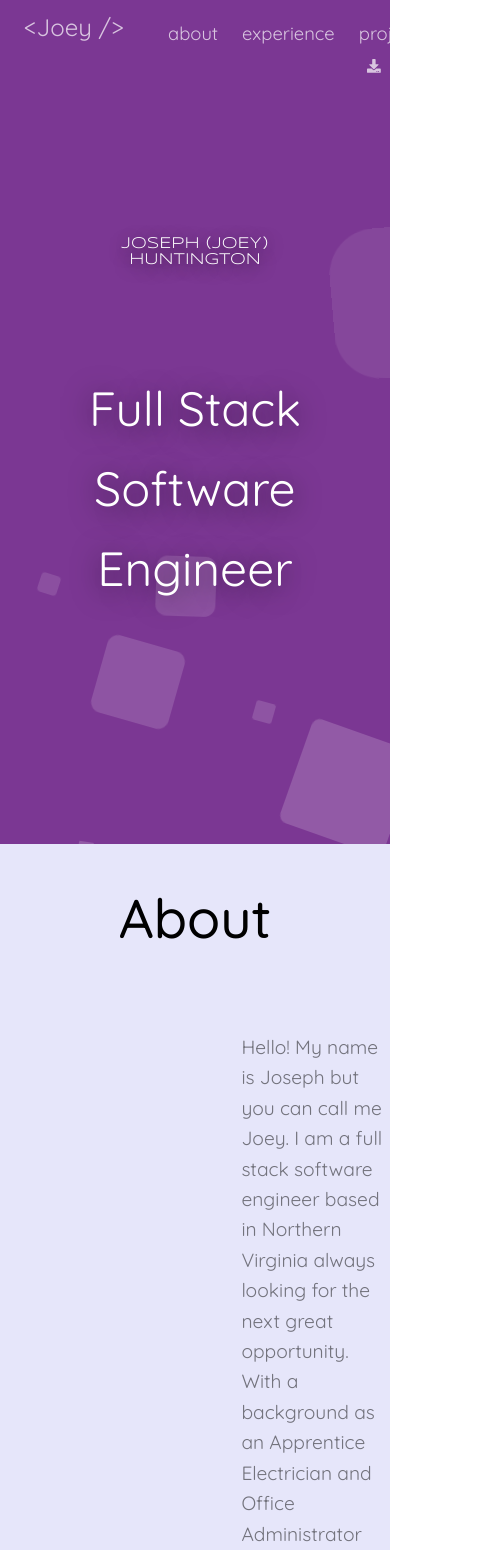
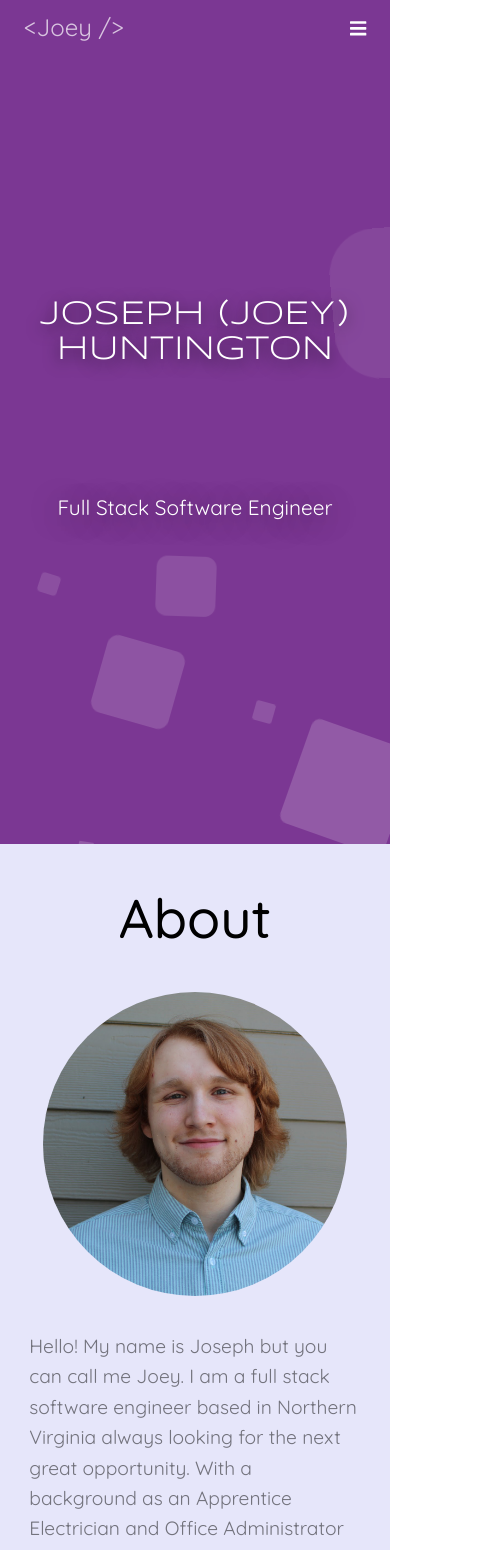
Before and after one commit to jwhunt19/portfolio, a Next.js app: page / in a window 390 px wide. Shown: the top 1550 px of the page, 495 px wide, since content can reach past the window. Built offline with nearby package versions, Linux system fonts and the light colour scheme; a web font is replaced by a local one.

Commit message:
complete initial mobile media queries at 425

```diff
--- a/pages/index.js
+++ b/pages/index.js
@@ -1,12 +1,12 @@
 import Image from 'next/image';
 import Head from 'next/head';
 import React, { useState, useEffect } from 'react';
-import { Modal, Button, Icon } from '@material-ui/core';
+import { Modal, Button, Icon, Menu, MenuItem, MenuButton} from '@material-ui/core';
 import { makeStyles } from '@material-ui/core/styles';
 
 import { FontAwesomeIcon } from '@fortawesome/react-fontawesome'
 import { faGithub, faLinkedin, faTwitter } from '@fortawesome/free-brands-svg-icons'
-import { faEnvelope, faDownload } from '@fortawesome/free-solid-svg-icons'
+import { faEnvelope, faDownload, faBars } from '@fortawesome/free-solid-svg-icons'
 
 export default function Home() {
   const [gohulaOpen, setGohulaOpen] = useState(false);
@@ -74,11 +74,15 @@ export default function Home() {
     return () => window.removeEventListener("scroll", onScroll);
   }, [scrollDistance]);
 
+  const [menu, setMenu] = useState(false);
+  const [anchorEl, setAnchorEl] = useState();
 
+  const handleMenu = (e) => {
+    setMenu(true)
+    setAnchorEl(e.currentTarget);
+  };
 
-
-
-
+  const handleMenuClose = () => setMenu(false);
 
   return (
     <>
@@ -104,6 +108,28 @@ export default function Home() {
           </a>
         </div>
       </nav>
+
+
+      <Button id ="menu-button" className="mobile-menu-button" aria-controls="simple-menu" aria-haspopup="true" onClick={handleMenu}>
+        <FontAwesomeIcon className="fa-lg" icon={faBars} />
+      </Button>
+      <Menu
+        className="mobile-menu"
+        anchorEl={anchorEl}
+        getContentAnchorEl={null}
+        keepMounted
+        open={menu}
+        onClose={handleMenuClose}
+      >
+        <MenuItem onClick={handleMenuClose}><a href="#about">about</a></MenuItem>
+        <MenuItem onClick={handleMenuClose}><a href="#experience">experience</a></MenuItem>
+        <MenuItem onClick={handleMenuClose}><a href="#projects">projects</a></MenuItem>
+        <MenuItem onClick={handleMenuClose}><a href="#contact">contact</a></MenuItem>
+        <MenuItem onClick={handleMenuClose}><a href="Joseph Huntington Resume NP.pdf">resume <FontAwesomeIcon className="fa-xs" icon={faDownload} /></a></MenuItem>
+        <MenuItem onClick={handleMenuClose}>Close</MenuItem>
+      </Menu>
+
+
     </header>
 
     {/* Hero */}
--- a/styles/globals.css
+++ b/styles/globals.css
@@ -63,7 +63,7 @@ b {
 header {
   display: flex;
   position: fixed;
-  color: rgba(255, 255, 255, 0.705);
+  color: rgba(255, 255, 255, 0.705) !important;
   width: 100vw;
   height: 4rem;
   transition: 0.3s;
@@ -77,6 +77,10 @@ header {
   top: 0.75rem;
   left: 1.5rem;
   position: absolute;
+}
+
+.mobile-menu-button {
+  visibility: hidden;
 }
 
 nav {
@@ -102,7 +106,7 @@ nav a:hover {
 }
 
 .nav-scrolled {
-  color: rgb(68, 68, 68);
+  color: rgb(68, 68, 68) !important;
   background-color: rgba(206, 204, 204, 0.486);
 }
 
@@ -548,12 +552,73 @@ h2 {
     font-size: 1.5rem;
   }
 
-  nav a{
-    font-size: 0.rem;
+  nav {
+    visibility: hidden;
+  }
+
+  .mobile-menu-button {
+    position: absolute !important;
+    visibility: visible;
+    top: 0.8rem;
+    right: 0;
+    color: #ffffff !important;
   }
 
   h1 {
-    font-size: 1rem;
+    font-size: 2.7rem;
+  }
+
+  h2 {
+    font-size: 1.9rem;
+  }
+
+  .about h3 {
+    padding-bottom: 40px;
+  }
+
+  .about-wrapper {
+    flex-direction: column;
+  }
+
+  .about-wrapper p {
+    width: 85%;
+    padding-top: 35px;
+  }
+
+  .project-image-wrapper {
+    width: 90%;
+    height: 15rem;
+  }
+
+  .projects-card-text {
+    width: 85%;
+  }
+
+  .experience-image-wrapper {
+    width: 90%;
+    height: 20rem;
+  }
+
+  .contact-wrapper {
+    flex-direction: column-reverse;
+    align-items: center;
+  }
+
+  .contact-wrapper form, .contact-info {
+    width: 90% !important;
+  }
+
+  .contact-info-text {
+    margin-right: 0;
   }
 
 }
+
+@media screen and (max-width: 425px) {
+  h1 {
+    font-size: 2.1rem;
+  }
+  h2 {
+    font-size: 1.3rem;
+  }
+}
```
